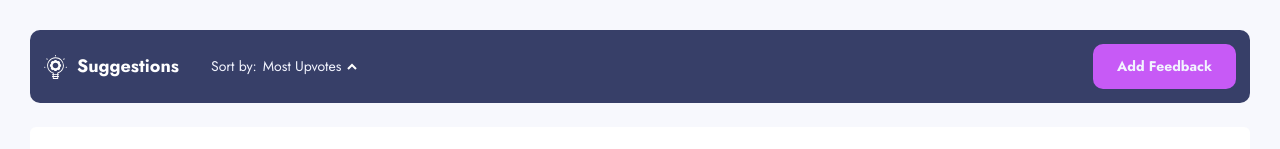
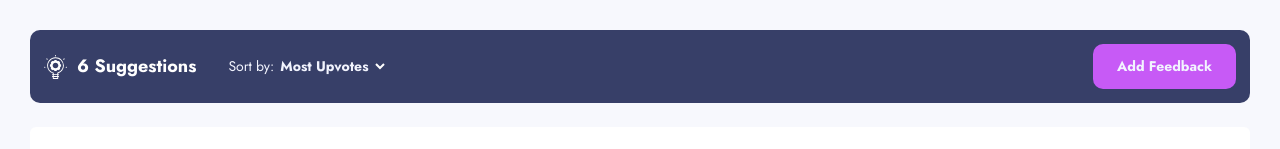
Before and after one commit to wenwen-dev/personal-website, a React (Vite) app: page / in a window 1280 px wide. Shown: the top 149 px of the page. Built offline with nearby package versions, Linux system fonts and the light colour scheme; a web font is replaced by a local one.

Commit message:
Complete partially the DisplayOptionsBar component
Only part not completed is the list of sort options to display when clicking on the sort by area.

Reason for this is not sure how to have this list display outside of this component. To be explored more and completed later on.

```diff
--- a/src/App.tsx
+++ b/src/App.tsx
@@ -25,7 +25,11 @@ function App() {
 
   return (
     <Wrapper>
-      <DisplayOptionsBar />
+      <DisplayOptionsBar
+        suggestionCount={
+          requests.filter(req => req.status === 'suggestion').length
+        }
+      />
       <CardGrid>
         {requests.map(request => (
           <Card
--- a/src/components/DisplayOptionsBar.tsx
+++ b/src/components/DisplayOptionsBar.tsx
@@ -1,8 +1,32 @@
 import styled from 'styled-components';
 import SortSelector from './SortSelector';
 import Button from './Button';
+import { useState } from 'react';
 
-const DisplayOptionsBar = () => {
+interface Props {
+  suggestionCount: number;
+}
+
+const DisplayOptionsBar = ({ suggestionCount }: Props) => {
+  const [sortOptions, setSortOptions] = useState([
+    {
+      id: 1,
+      name: 'Most Upvotes',
+    },
+    {
+      id: 2,
+      name: 'Least Upvotes',
+    },
+    {
+      id: 3,
+      name: 'Most Comments',
+    },
+    {
+      id: 4,
+      name: 'Least Comments',
+    },
+  ]);
+
   return (
     <Wrapper>
       <Left>
@@ -13,10 +37,10 @@ const DisplayOptionsBar = () => {
             fillRule='nonzero'
           />
         </svg>
-        <Title>Suggestions</Title>
-        <SortSelector />
+        <Title>{suggestionCount} Suggestions</Title>
+        <SortSelector sortOptions={sortOptions} />
       </Left>
-      <Button></Button>
+      <Button />
     </Wrapper>
   );
 };
@@ -36,13 +60,6 @@ const Left = styled.div`
   gap: 10px;
 `;
 
-const Right = styled.button`
-  display: flex;
-  &::before {
-    content: '+';
-  }
-`;
-
 const Title = styled.h2`
   color: #ffffff;
   font-size: 18px;
--- a/src/components/SortSelector.tsx
+++ b/src/components/SortSelector.tsx
@@ -1,13 +1,42 @@
+import { useState } from 'react';
 import styled from 'styled-components';
 
-const SortSelector = () => {
+interface Props {
+  sortOptions: Option[];
+}
+
+interface Option {
+  id: number;
+  name: string;
+}
+
+const SortSelector = ({ sortOptions }: Props) => {
+  const [currentSort, setCurrentSort] = useState(sortOptions[0]);
+
+  const [menuIsExtended, setMenuExtended] = useState(false);
+
+  const handleToggle = () => {
+    console.log('toggling');
+    setMenuExtended(!menuIsExtended);
+  };
+
   return (
     <Wrapper>
       <span>Sort by: </span>
-      <span>Most Upvotes</span>
+      <CurrentSort onClick={handleToggle}>{currentSort.name}</CurrentSort>
+      {menuIsExtended ? (
+        <SortOptions>
+          {sortOptions.map(option => (
+            <li key={option.id}>{option.name}</li>
+          ))}
+        </SortOptions>
+      ) : (
+        <></>
+      )}
+
       <ArrowUp width='10' height='7' xmlns='http://www.w3.org/2000/svg'>
         <path
-          d='M1 6l4-4 4 4'
+          d='M1 1l4 4 4-4'
           stroke='#FFFFFF'
           strokeWidth='2'
           fill='none'
@@ -30,8 +59,10 @@ const ArrowUp = styled.svg`
   display: inline;
 `;
 
-const SortOption = styled.span`
-  display: inline;
+const CurrentSort = styled.span`
   font-weight: 700;
+  cursor: pointer;
 `;
+
+const SortOptions = styled.ul``;
 export default SortSelector;
```
